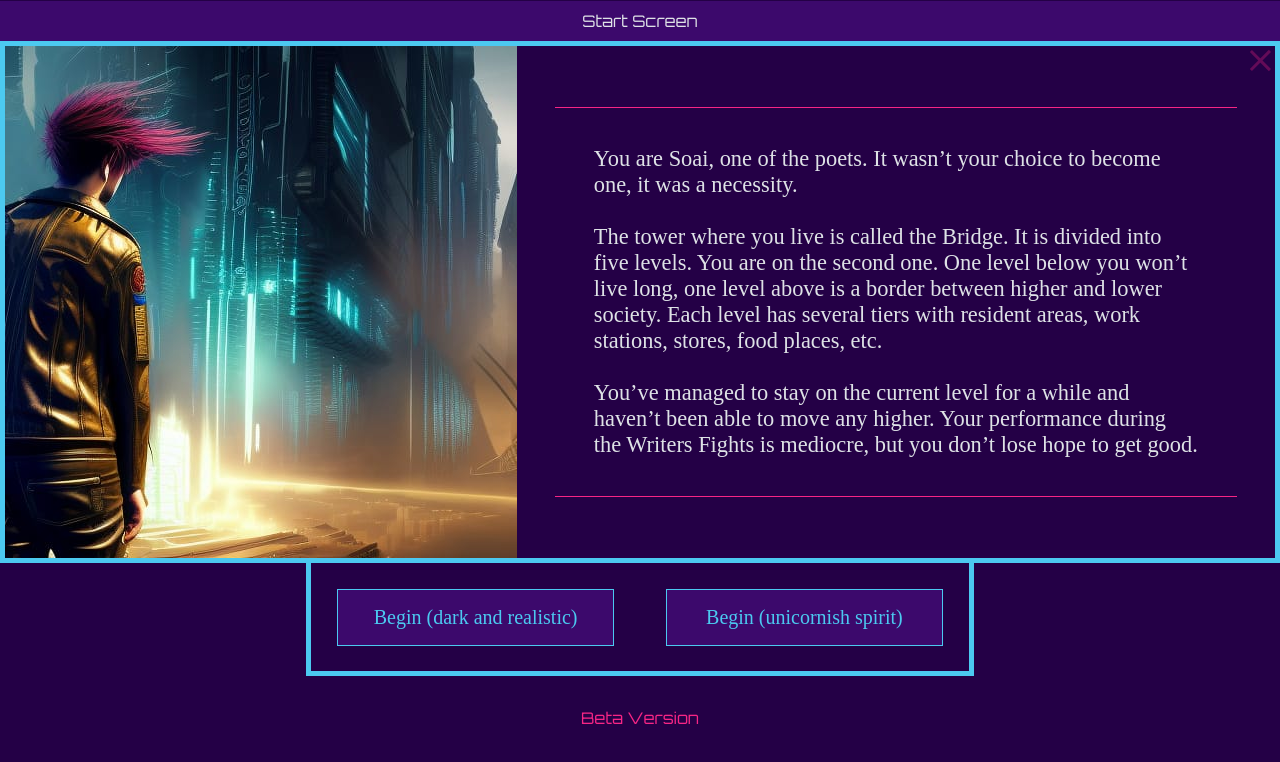
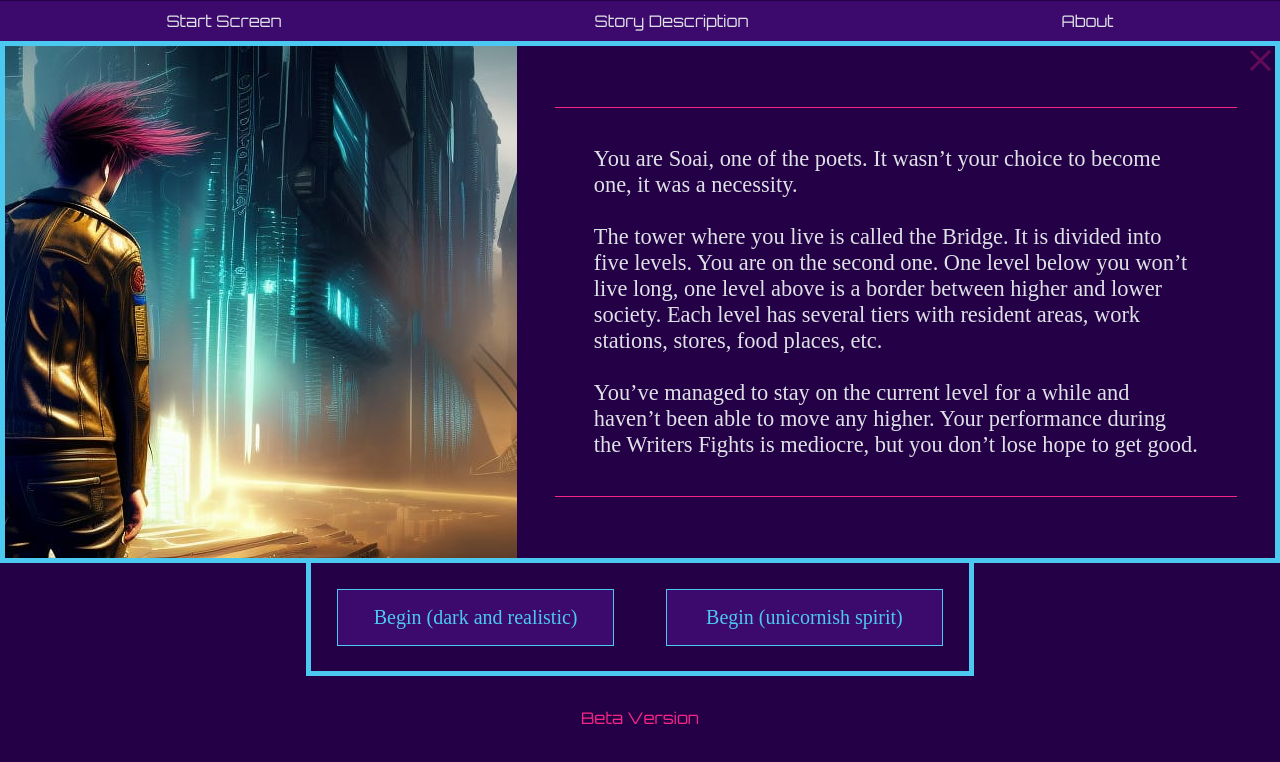
Before and after one commit to Dimterion/PoTW, a React (Vite) app: page /game in a window 1280 px wide. Both pictures are taken after a click on the label 1260 px from the left and 19 px from the top of the page. Shown: the top 762 px of the page. Built offline with nearby package versions, Linux system fonts and the light colour scheme; a web font is replaced by a local one.

Commit message:
adjust header

```diff
--- a/src/components/Header/Header.jsx
+++ b/src/components/Header/Header.jsx
@@ -7,6 +7,12 @@ function Header() {
       <Link className="header-link" to="/">
         Start Screen
       </Link>
+      <Link className="header-link" to="/story">
+        Story Description
+      </Link>
+      <Link className="header-link" to="/about">
+        About
+      </Link>
     </div>
   );
 }
--- a/src/components/Header/header.css
+++ b/src/components/Header/header.css
@@ -1,4 +1,7 @@
 .header-container {
+  display: flex;
+  justify-content: space-around;
+  align-items: center;
   margin-top: 1px;
   padding: 10px;
   background-color: var(--secondaryBackground);
@@ -9,8 +12,10 @@
 .header-link {
   color: var(--primaryColor);
   text-decoration: none;
+  transition: 0.5s;
 }
 
 .header-link:hover {
   color: var(--secondaryColor);
+  transition: 0.5s;
 }
```
